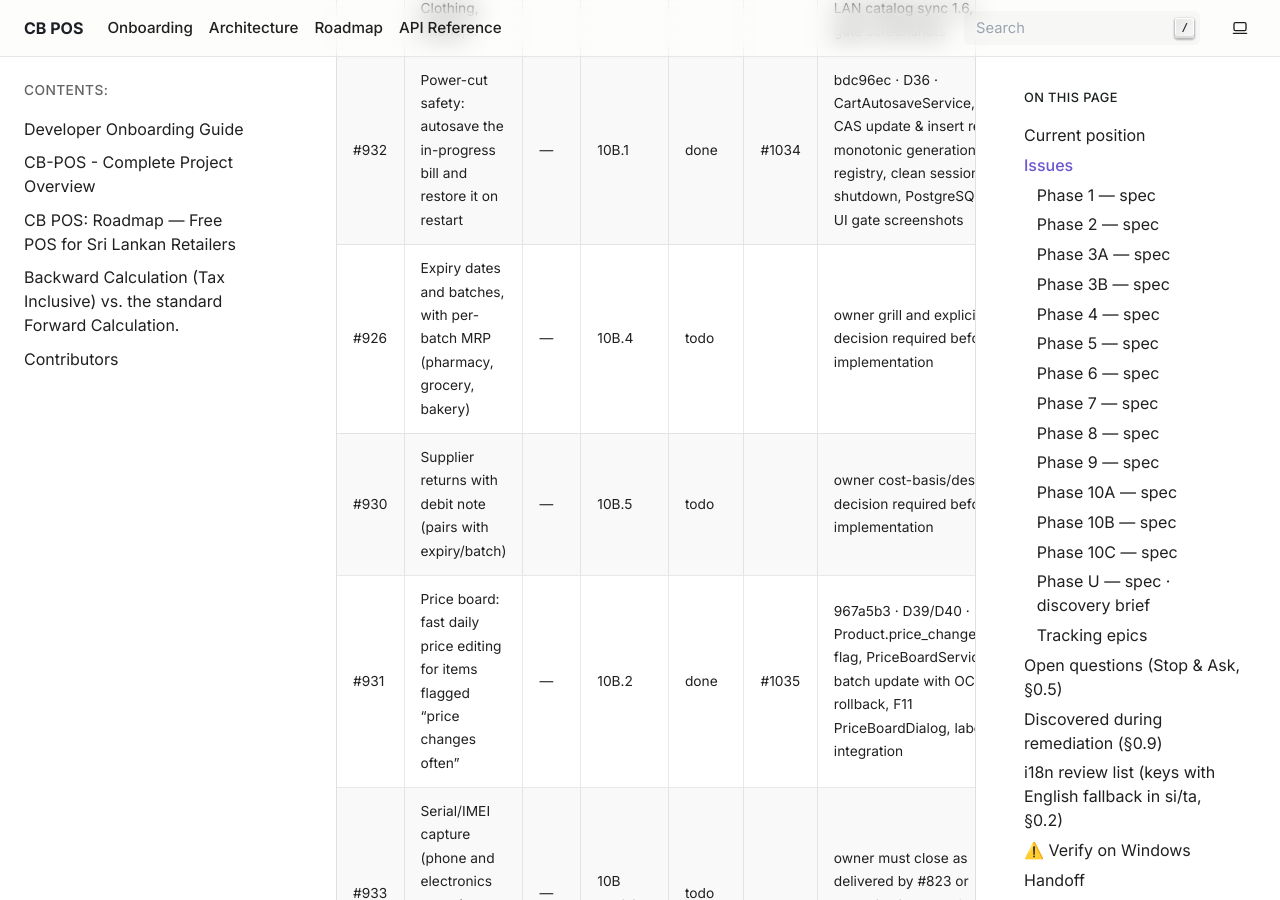
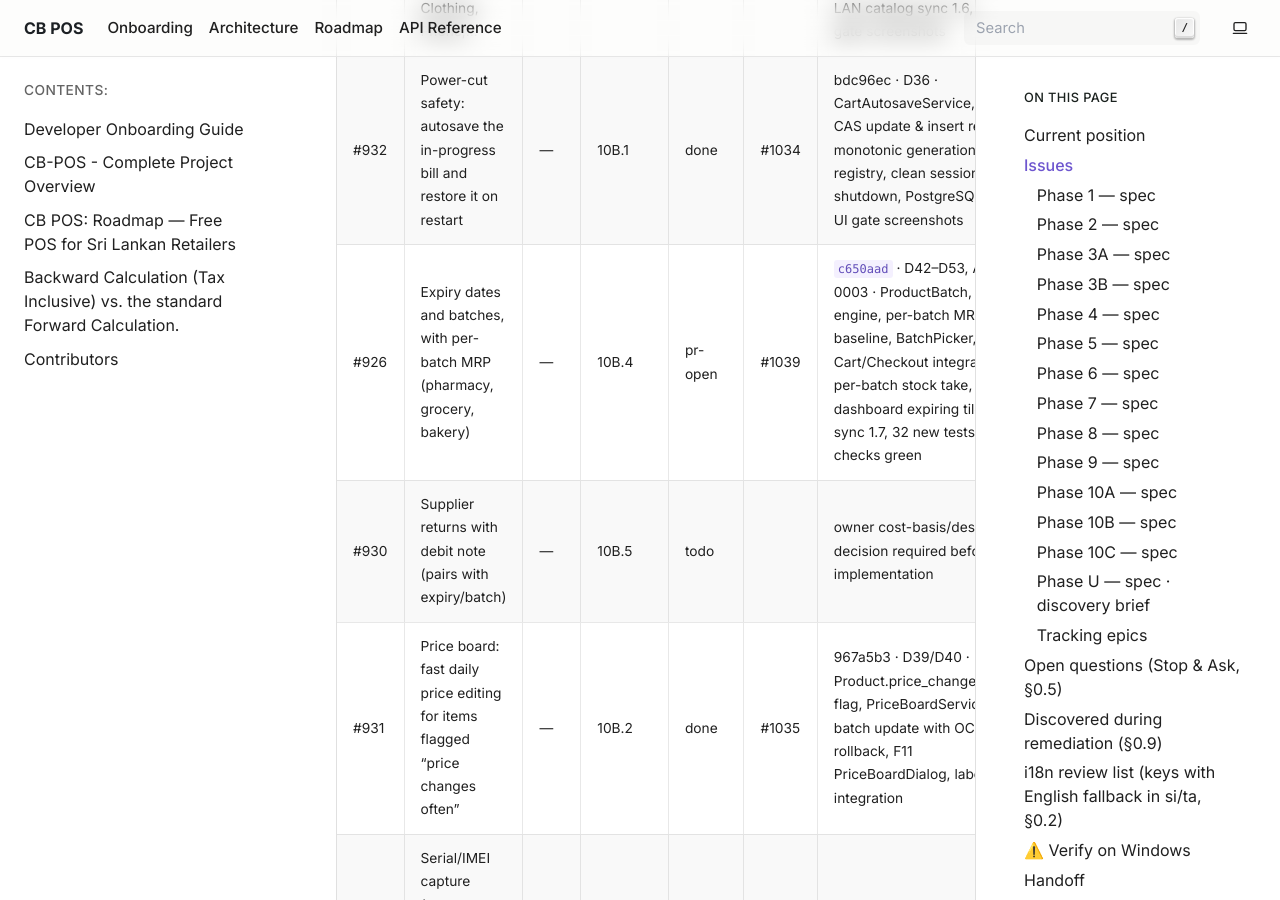
Before and after one commit to HMAHD/CB-POS, a Sphinx documentation site: the page built from docs/remediation/PROGRESS.md, in a window 1280 px wide and 900 px high, scrolled down 25015 px. Built offline with Sphinx 7.4.7, drawn with Linux system fonts in a browser that asks for light colours; pages that are not in the unit, such as notebooks, are missing from menus; some of the changed text lies outside the part shown.

Commit message:
docs(remediation): update progress for Phase 10B.4 #926 PR #1039

```diff
--- a/docs/remediation/PROGRESS.md
+++ b/docs/remediation/PROGRESS.md
@@ -25,7 +25,7 @@ Statuses: `todo` · `in-progress` · `blocked (Q#)` · `pr-open` · `done` (merg
 
 ## Current position
 
-- Phase: U · Batch: Phase U record restoration (pre-U.0) · Branch: docs/phase-u-record · PR: #1038 · Last session: 2026-11-22
+- Phase: 10B · Batch: 10B.4 · Branch: feat/p10b-b4-expiry-batches · PR: #1039 · Last session: 2026-11-22
 
 ## Issues
 
@@ -224,7 +224,7 @@ Statuses: `todo` · `in-progress` · `blocked (Q#)` · `pr-open` · `done` (merg
 |---|---|---|---|---|---|---|
 | #942 | Shop-type presets at first run (Grocery, Pharmacy, Hardware, Clothing, Phone,… | — | 10B.0 | done | #1032 | 6478505 · Database-backed FeatureFlags service, 8-preset matrix (D34), setup wizard step, features settings page, idempotent category/unit seeding (D35), LAN catalog sync 1.6, UI gate screenshots |
 | #932 | Power-cut safety: autosave the in-progress bill and restore it on restart | — | 10B.1 | done | #1034 | bdc96ec · D36 · CartAutosaveService, atomic CAS update & insert retry, monotonic generation registry, clean session shutdown, PostgreSQL tests, UI gate screenshots |
-| #926 | Expiry dates and batches, with per-batch MRP (pharmacy, grocery, bakery) | — | 10B.4 | todo | | owner grill and explicit MVP decision required before implementation |
+| #926 | Expiry dates and batches, with per-batch MRP (pharmacy, grocery, bakery) | — | 10B.4 | pr-open | #1039 | `c650aad` · D42–D53, ADR 0003 · ProductBatch, FEFO engine, per-batch MRP baseline, BatchPicker, Cart/Checkout integration, per-batch stock take, dashboard expiring tile, LAN sync 1.7, 32 new tests, all CI checks green |
 | #930 | Supplier returns with debit note (pairs with expiry/batch) | — | 10B.5 | todo | | owner cost-basis/design decision required before implementation |
 | #931 | Price board: fast daily price editing for items flagged "price changes often" | — | 10B.2 | done | #1035 | 967a5b3 · D39/D40 · Product.price_changes_often flag, PriceBoardService batch update with OCC rollback, F11 PriceBoardDialog, label print integration |
 | #933 | Serial/IMEI capture (phone and electronics shops), linked to the warranty epic | — | 10B decision | todo | | owner must close as delivered by #823 or authorize inbound GRN serial inventory |
```
